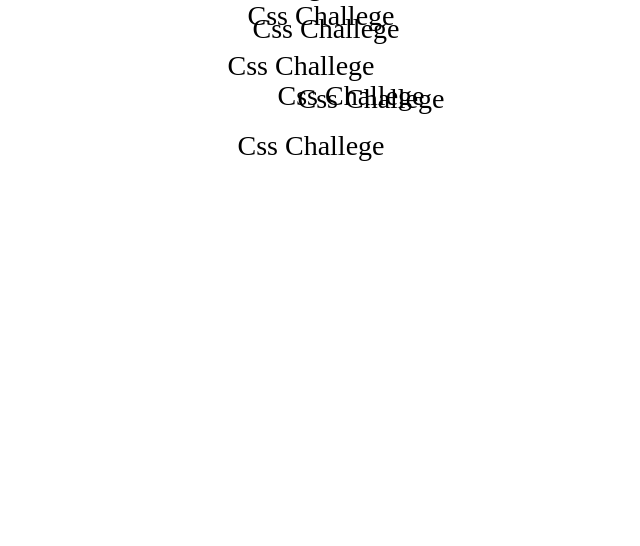
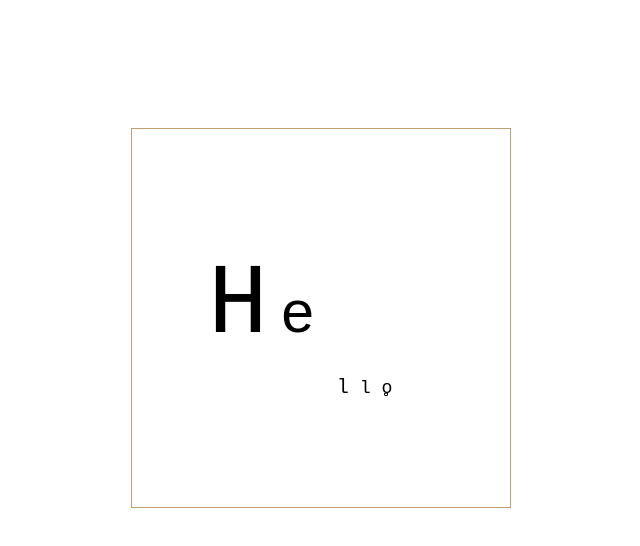
Before and after one commit to husseinpenart/dailyChanllenges, a plain HTML site: page day3/index.html in a window 1280 px wide. Shown: the whole page, without its empty margins (319-959 px from the left). Drawn offline with Linux system fonts and the light colour scheme.

Commit message:
mode challenges added

```diff
--- a/day3/index.css
+++ b/day3/index.css
@@ -5,14 +5,92 @@
 }
 
 .box {
-  font-size: 28px !important;
-  display: grid;
+  margin: auto;
+  width: 380px;
+  height: 380px;
+  display: flex;
+  align-items: center;
   justify-content: center;
-  align-items: center;
-  align-self: 20px;
+  font-family: "Inconsolata", monospace;
+  font-size: 28px;
+  border: 1px solid #c39f76;
+  box-sizing: border-box;
+  margin-top: 10%;
 }
-.box::before {
+
+/* TODO::for usingn and seeing what is going on just uncomment the box before classes */
+/* .box::before {
   content: "Css Challege";
   text-shadow: -60px -130px, 60px -80px, 0px -50px, -60px -30px, 5px 13px,
     40px -70px, 30px 80px, -20px 50px, 50px 83px, -10px 130px;
+} */
+/* .box::before{
+    content: "hello css";
+    text-transform: capitalize;
+    text-shadow: -1px 0 black, 0 1px black, 1px 0 black, 0 -1px black;
+    color: white;
+
+} */
+/* .box::before {
+  content: "hello world";
+  text-transform: capitalize;
+  -webkit-mask: linear-gradient(90deg, #000, #0002);
+} */
+/* .box:after {
+  content: "Hello World";
 }
+
+.box:before {
+  position: absolute;
+  content: "    o    l ";
+  color: #c39f76;
+} */
+/* .box::before{
+    content: "CSS ";
+}
+.box::after{
+    content: "CPP ";
+    margin-bottom: 10px;
+    transform: rotate(180deg);
+    -webkit-transform: rotate(180deg);
+    -moz-transform: rotate(180deg);
+    -ms-transform: rotate(180deg);
+    -o-transform: rotate(180deg);
+} */
+/*
+.box::after {
+  content: "Mein  Name ist Hussain ";
+  clip-path: inset(0 0 19px 0);
+  margin-top: -3px;
+}
+.box::before {
+  position: absolute;
+  content: "Mein  Name ist Hussain ";
+  clip-path: inset(15px 0 0 0);
+
+} */
+.box {
+  display: block;
+  padding: 133px 0 0 64px;
+}
+.box::before
+ {
+  content: "He\a             l";
+  font-size: 70%;
+  line-height: 0;
+  white-space: pre;
+}
+.box::after {
+  display: inline-block;
+  content: "l  o";
+  transform: translate(2Q, 3Q) scale(0.65);
+  padding: 14Q 0;
+  background: radial-gradient(4Q at 81%66%, #0000 30%, #000 45% 70%, #0000 85%);
+}
+.box::first-letter {
+  font-size: 100px;
+  margin: 12px;
+}
+.box::first-line {
+  font-size: 3em;
+}
```
